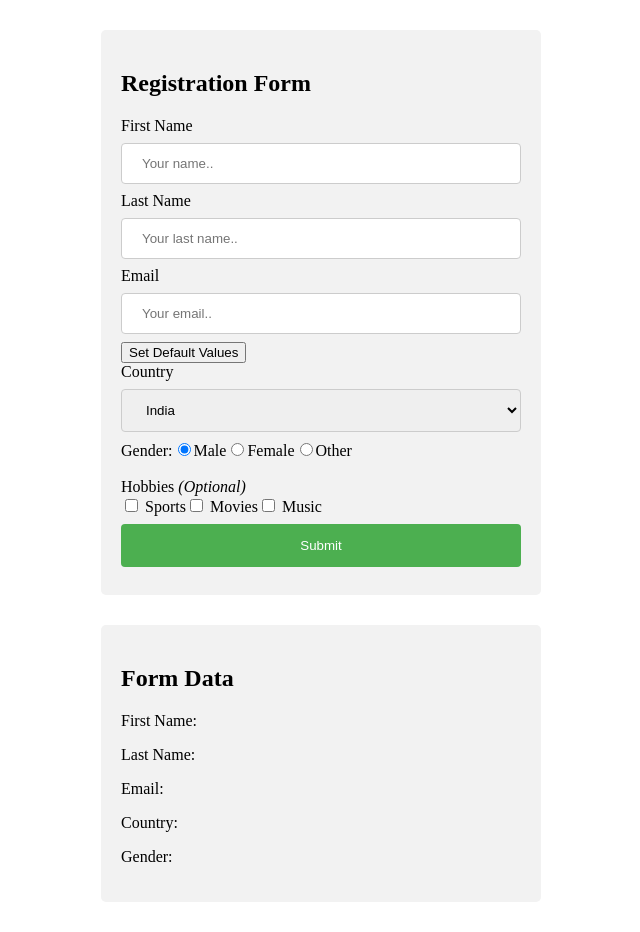
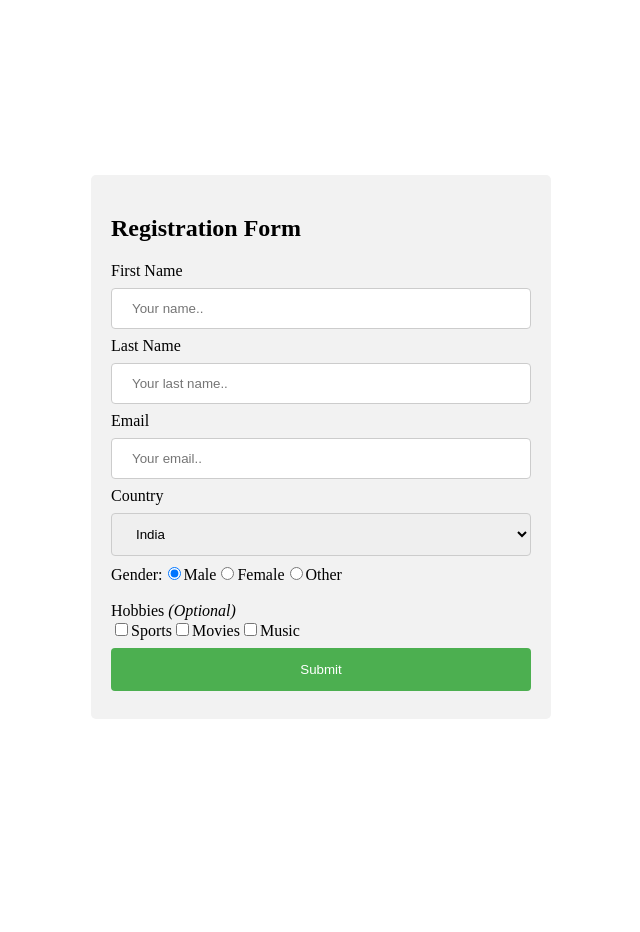
Before and after one commit to gouthamraj020102/angularProjects, an Angular app in the folder user-registration-form-app/: page / in a window 1280 px wide. Shown: the whole page, without its empty margins (319-959 px from the left). After the commit the page ends 894 px from the top, so only its background shows below. Built offline with nearby package versions, Linux system fonts and the light colour scheme.

Commit message:
Creatign and Using Reactive Forms

```diff
--- a/user-registration-form-app/src/app/app.component.html
+++ b/user-registration-form-app/src/app/app.component.html
@@ -1 +1 @@
-<app-template-driven-forms></app-template-driven-forms>
+<app-reactive-forms></app-reactive-forms>
--- a/user-registration-form-app/src/app/app.module.ts
+++ b/user-registration-form-app/src/app/app.module.ts
@@ -2,7 +2,7 @@ import { NgModule } from '@angular/core';
 import { BrowserModule } from '@angular/platform-browser';
 
 import { AppComponent } from './app.component';
-import { FormsModule } from '@angular/forms';
+import { FormsModule, ReactiveFormsModule } from '@angular/forms';
 import { TemplateDrivenFormsComponent } from './template-driven-forms/template-driven-forms.component';
 import { ReactiveFormsComponent } from './reactive-forms/reactive-forms.component';
 
@@ -14,7 +14,8 @@ import { ReactiveFormsComponent } from './reactive-forms/reactive-forms.componen
   ],
   imports: [
     BrowserModule,
-    FormsModule
+    FormsModule,
+    ReactiveFormsModule
   ],
   providers: [],
   bootstrap: [AppComponent]
--- a/user-registration-form-app/src/app/reactive-forms/reactive-forms.component.css
+++ b/user-registration-form-app/src/app/reactive-forms/reactive-forms.component.css
@@ -0,0 +1,32 @@
+input[type=text],[type=email], select {
+    width: 100%;
+    padding: 12px 20px;
+    margin: 8px 0;
+    display: inline-block;
+    border: 1px solid #ccc;
+    border-radius: 4px;
+    box-sizing: border-box;
+}
+
+input[type=submit] {
+    width: 100%;
+    background-color: #4CAF50;
+    color: white;
+    padding: 14px 20px;
+    margin: 8px 0;
+    border: none;
+    border-radius: 4px;
+    cursor: pointer;
+}
+
+input[type=submit]:hover {
+    background-color: #45a049;
+}
+
+.form {
+    border-radius: 5px;
+    background-color: #f2f2f2;
+    padding: 20px;
+    width: 420px;
+    margin: 175px auto;
+}
--- a/user-registration-form-app/src/app/reactive-forms/reactive-forms.component.html
+++ b/user-registration-form-app/src/app/reactive-forms/reactive-forms.component.html
@@ -1 +1,40 @@
-<p>reactive-forms works!</p>
+<div class="form">
+    <h2 id="registration">Registration Form</h2>
+    <form [formGroup]="reactiveForm" (ngSubmit)="onSubmit()">
+        <label for="fname">First Name</label>
+        <input type="text" id="fname" placeholder="Your name.." formControlName="firstname">
+
+        <label for="lname">Last Name</label>
+        <input type="text" id="lname" placeholder="Your last name.." formControlName="lastname">
+
+        <label for="email">Email</label>
+        <input type="email" id="email" placeholder="Your email.." formControlName="email">
+
+        <label for="country">Country</label>
+        <select id="country" formControlName="country">
+            <option value="australia">Australia</option>
+            <option value="canada">Canada</option>
+            <option value="usa">USA</option>
+            <option value="india" selected>India</option>
+            <option value="uk">UK</option>
+        </select>
+
+        <label for="gender">Gender:</label>
+        <input type="radio" id="male" value="male" formControlName="gender">
+        <label for="male">Male</label>
+        <input type="radio" id="female" value="female" formControlName="gender">
+        <label for="female">Female</label>
+        <input type="radio" id="other" value="other" formControlName="gender">
+        <label for="other">Other</label>
+        <br><br>
+
+        <label>Hobbies <i>(Optional)</i></label>
+        <div class="form-inline">
+            <label><input type="checkbox" value="sports" formControlName="hobbies">Sports</label>
+            <label><input type="checkbox" value="movies" formControlName="hobbies">Movies</label>
+            <label><input type="checkbox" value="music" formControlName="hobbies">Music</label>
+        </div>
+
+        <input type="submit" value="Submit" id="btn">
+    </form>
+</div>
--- a/user-registration-form-app/src/app/reactive-forms/reactive-forms.component.ts
+++ b/user-registration-form-app/src/app/reactive-forms/reactive-forms.component.ts
@@ -1,10 +1,27 @@
-import { Component } from '@angular/core';
+import { Component, OnInit } from '@angular/core';
+import { FormControl, FormGroup } from '@angular/forms';
 
 @Component({
   selector: 'app-reactive-forms',
   templateUrl: './reactive-forms.component.html',
   styleUrl: './reactive-forms.component.css'
 })
-export class ReactiveFormsComponent {
+export class ReactiveFormsComponent implements OnInit {
+  title = 'ReactiveForms';
+  reactiveForm: FormGroup;
 
+  ngOnInit() {
+    this.reactiveForm = new FormGroup({
+      firstname: new FormControl(null),
+      lastname: new FormControl(null),
+      email: new FormControl(null),
+      gender: new FormControl('male'),
+      country: new FormControl('india'),
+      hobbies: new FormControl(null)
+    })
+  }
+
+  onSubmit() {
+    console.log(this.reactiveForm);
+  }
 }
--- a/user-registration-form-app/tsconfig.json
+++ b/user-registration-form-app/tsconfig.json
@@ -4,7 +4,7 @@
   "compilerOptions": {
     "outDir": "./dist/out-tsc",
     "forceConsistentCasingInFileNames": true,
-    "strict": true,
+    "strict": false,
     "noImplicitOverride": true,
     "noPropertyAccessFromIndexSignature": true,
     "noImplicitReturns": true,
```
